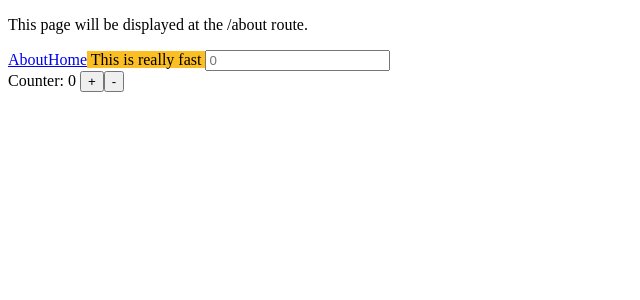
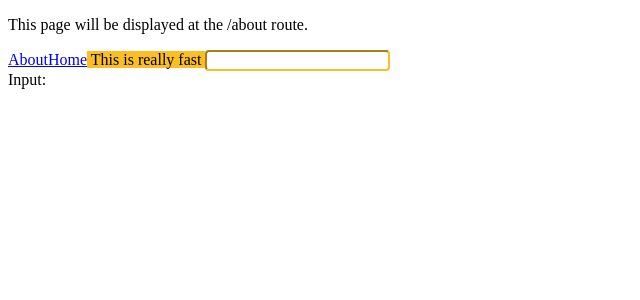
Before and after one commit to notwindstone/hangarinth, a Nuxt app: page /about in a window 1280 px wide. Shown: the top 300 px of the page, without its empty margins (0-640 px from the left). Built offline with nearby package versions, Linux system fonts and the light colour scheme.

Commit message:
feat: implement initial searchbar input state

```diff
--- a/components/Search.vue
+++ b/components/Search.vue
@@ -1,16 +1,10 @@
 <script setup lang="ts">
-const counter = useState('counter', () => 0)
+const counter = useState('counter', () => '')
 </script>
 
 <template>
-  <input :placeholder="counter">
+  <input class="b-rounded b-amber" @input="counter = ($event.target as HTMLInputElement).value" />
   <div>
-    Counter: {{ counter }}
-    <button @click="counter++">
-      +
-    </button>
-    <button @click="counter--">
-      -
-    </button>
+    Input: {{ counter }}
   </div>
 </template>
```
